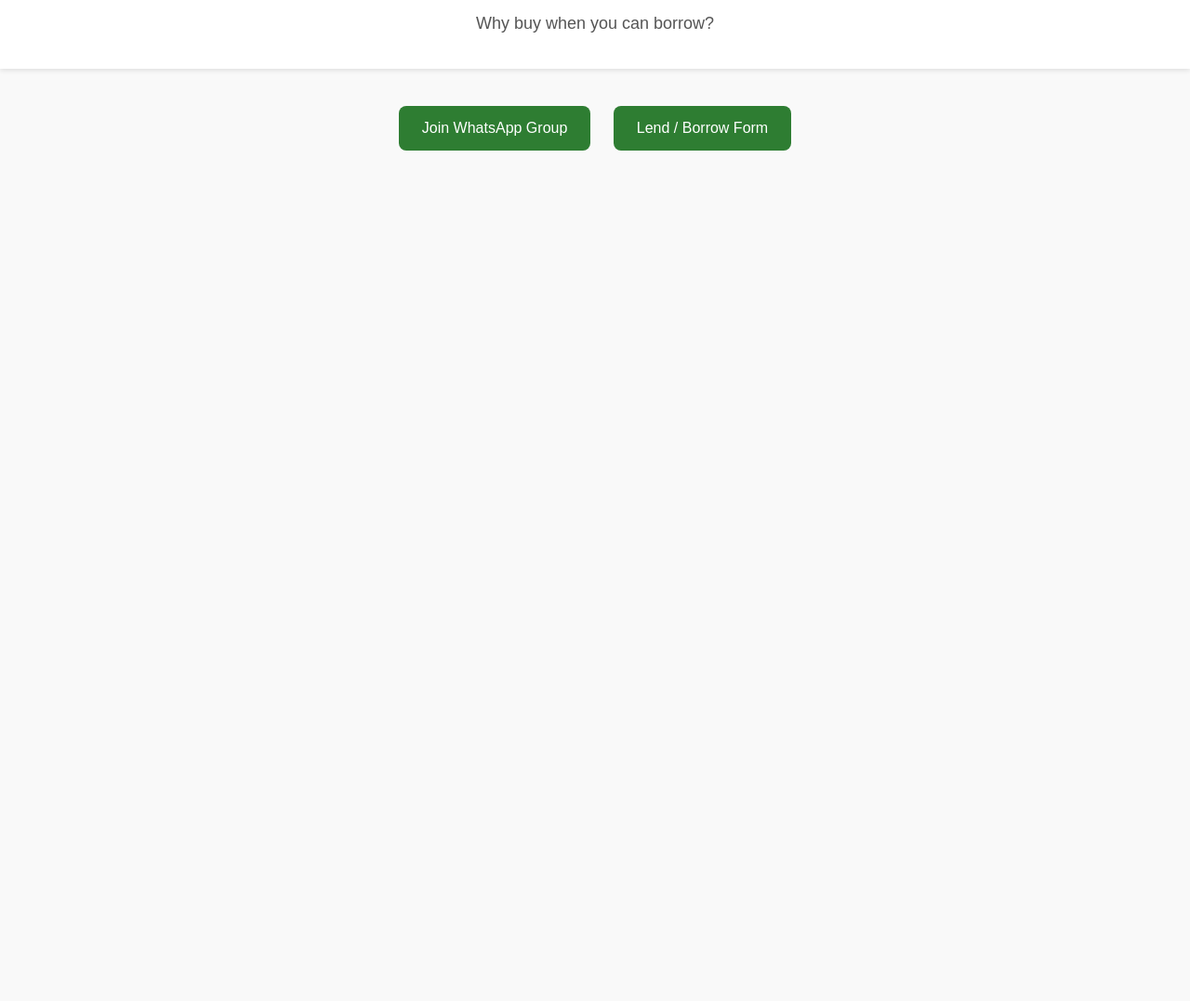
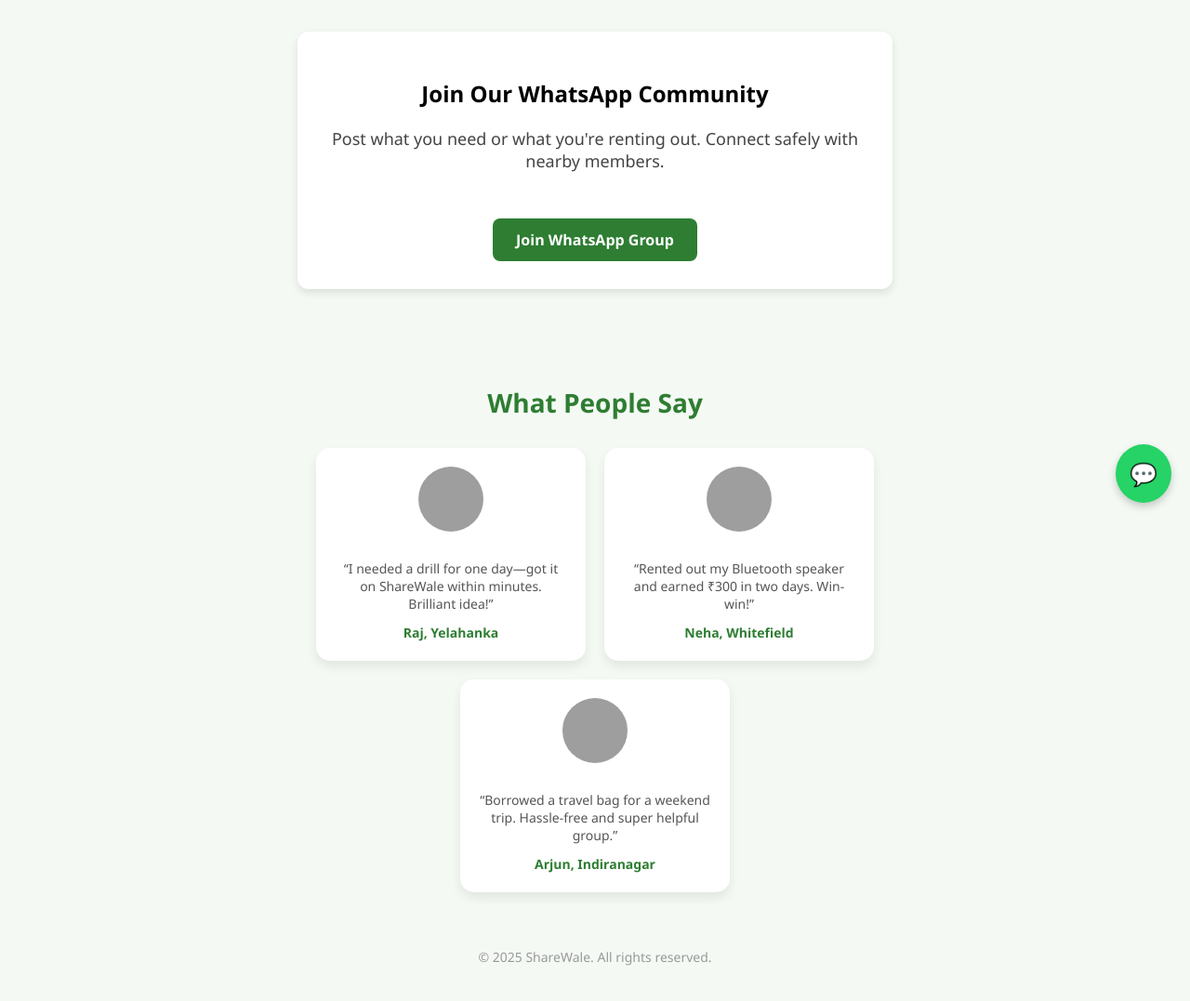
Before and after one commit to ShareWale07/ShareWale-Website, a plain HTML site: page index.html in a window 1280 px wide. Shown: the part 239-1316 px from the top of the page at 93% size. Before the commit the page ends 800 px from the top, so only its background shows below. Drawn offline with Linux system fonts and the light colour scheme; grey boxes are pictures that could not be loaded.

Commit message:
index.html

```diff
--- a/index.html
+++ b/index.html
@@ -1,66 +1,181 @@
 <!DOCTYPE html>
 <html lang="en">
 <head>
-  <meta charset="UTF-8" />
-  <meta name="viewport" content="width=device-width, initial-scale=1.0"/>
-  <title>ShareWale</title>
+  <meta charset="UTF-8">
+  <meta name="viewport" content="width=device-width, initial-scale=1">
+  <title>ShareWale - Share & Earn, Borrow & Save</title>
   <style>
     body {
-      font-family: Arial, sans-serif;
+      font-family: 'Segoe UI', sans-serif;
+      background-color: #f4f9f4;
       margin: 0;
       padding: 0;
-      background-color: #f9f9f9;
       text-align: center;
     }
+
     header {
       padding: 20px;
-      background-color: #ffffff;
-      box-shadow: 0 2px 5px rgba(0,0,0,0.1);
     }
+
     header img {
-      max-width: 150px;
-      height: auto;
+      width: 100px;
+      border-radius: 10px;
       margin-bottom: 10px;
     }
+
     h1 {
       color: #2e7d32;
-      font-size: 36px;
-      margin: 10px 0;
+      font-size: 32px;
+      margin-top: 0;
     }
+
     p {
       font-size: 18px;
-      color: #555;
+      margin: 10px auto 30px;
+      color: #444;
     }
-    .button-group {
-      margin-top: 30px;
+
+    .card {
+      background-color: white;
+      border-radius: 12px;
+      box-shadow: 0 4px 10px rgba(0, 0, 0, 0.1);
+      padding: 30px 20px;
+      margin: 0 auto;
+      max-width: 600px;
     }
-    .button {
+
+    a.button {
       display: inline-block;
-      margin: 10px;
-      padding: 15px 25px;
+      margin-top: 20px;
+      padding: 12px 25px;
       background-color: #2e7d32;
       color: white;
+      border-radius: 8px;
       text-decoration: none;
-      border-radius: 8px;
-      font-size: 16px;
+      font-weight: bold;
+      transition: background-color 0.3s;
     }
-    .button:hover {
-      background-color: #1b5e20;
+
+    a.button:hover {
+      background-color: #256628;
+    }
+
+    .testimonial-section {
+      margin: 60px auto 40px;
+      max-width: 900px;
+      padding: 20px;
+      text-align: center;
+    }
+
+    .testimonial-section h2 {
+      font-size: 28px;
+      color: #2e7d32;
+      margin-bottom: 30px;
+    }
+
+    .testimonial-grid {
+      display: flex;
+      flex-wrap: wrap;
+      gap: 20px;
+      justify-content: center;
+    }
+
+    .testimonial-card {
+      background: #ffffff;
+      border-radius: 15px;
+      padding: 20px;
+      width: 250px;
+      box-shadow: 0 6px 12px rgba(0,0,0,0.08);
+      text-align: center;
+    }
+
+    .testimonial-card img {
+      width: 70px;
+      height: 70px;
+      border-radius: 50%;
+      object-fit: cover;
+      margin-bottom: 15px;
+    }
+
+    .testimonial-card p {
+      font-size: 14px;
+      color: #555;
+      margin-bottom: 10px;
+    }
+
+    .testimonial-card strong {
+      font-size: 14px;
+      color: #2e7d32;
+    }
+
+    footer {
+      margin: 40px auto;
+      font-size: 14px;
+      color: #999;
     }
   </style>
 </head>
 <body>
 
   <header>
-    <img src="logo.jpg" alt="ShareWale Logo" />
+    <img src="logo.jpg" alt="ShareWale Logo">
     <h1>ShareWale</h1>
-    <p>Why buy when you can borrow?</p>
+    <p>Rent items locally. Borrow and lend within your neighborhood.</p>
   </header>
 
-  <div class="button-group">
-    <a href="https://chat.whatsapp.com/Gk05Q3ONTX81uAYMWUOcxg" class="button" target="_blank">Join WhatsApp Group</a>
-    <a href="https://docs.google.com/forms/d/e/1FAIpQLScepzQ6F2FuPLiENfjBnwzGIeI1HCff-cFZphgw_NCaxl7Arw/viewform" class="button" target="_blank">Lend / Borrow Form</a>
+  <div class="card">
+    <h2>Join Our WhatsApp Community</h2>
+    <p>Post what you need or what you're renting out. Connect safely with nearby members.</p>
+    <a class="button" href="https://chat.whatsapp.com/Gk05Q3ONTX81uAYMWUOcxg" target="_blank">Join WhatsApp Group</a>
   </div>
+
+  <!-- Testimonials Section -->
+  <section class="testimonial-section">
+    <h2>What People Say</h2>
+    <div class="testimonial-grid">
+
+      <div class="testimonial-card">
+        <img src="https://i.imgur.com/VyqFUwO.png" alt="Raj - Yelahanka">
+        <p>“I needed a drill for one day—got it on ShareWale within minutes. Brilliant idea!”</p>
+        <strong>Raj, Yelahanka</strong>
+      </div>
+
+      <div class="testimonial-card">
+        <img src="https://i.imgur.com/IUekMc1.png" alt="Neha - Whitefield">
+        <p>“Rented out my Bluetooth speaker and earned ₹300 in two days. Win-win!”</p>
+        <strong>Neha, Whitefield</strong>
+      </div>
+
+      <div class="testimonial-card">
+        <img src="https://i.imgur.com/7UrZ8Eh.png" alt="Arjun - Indiranagar">
+        <p>“Borrowed a travel bag for a weekend trip. Hassle-free and super helpful group.”</p>
+        <strong>Arjun, Indiranagar</strong>
+      </div>
+
+    </div>
+  </section>
+
+  <footer>
+    &copy; 2025 ShareWale. All rights reserved.
+  </footer>
+
+  <!-- WhatsApp Chat Button -->
+  <a href="https://wa.me/918210571855" target="_blank" title="Chat with us on WhatsApp" style="
+    position: fixed;
+    bottom: 20px;
+    right: 20px;
+    background-color: #25D366;
+    color: white;
+    border-radius: 50%;
+    padding: 15px;
+    text-align: center;
+    box-shadow: 0 4px 8px rgba(0,0,0,0.2);
+    z-index: 1000;
+    text-decoration: none;
+    font-size: 24px;
+  ">
+    💬
+  </a>
 
 </body>
 </html>
```
